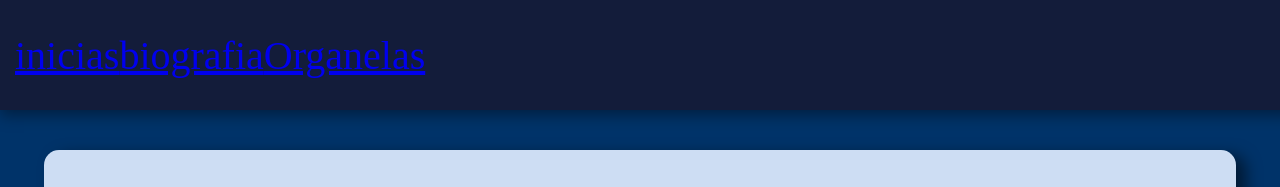
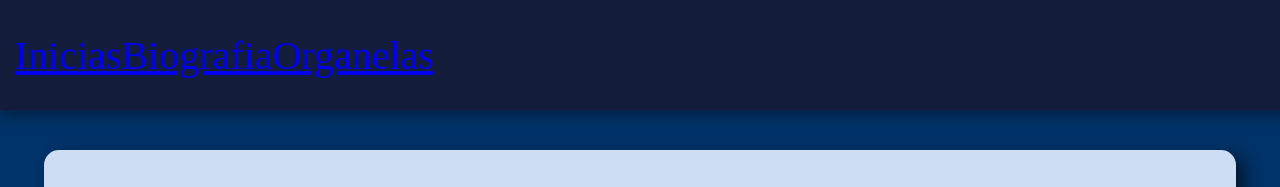
Before and after one commit to aninhabassani2010-boop/Celula, a plain HTML site: page biografia.html in a window 1280 px wide. Shown: the top 187 px of the page. Drawn offline with Linux system fonts and the light colour scheme.

Commit message:
Fix HTML formatting and content structure

```diff
--- a/biografia.html
+++ b/biografia.html
@@ -9,10 +9,10 @@
 <body class="body_b">
     <header class="header_b">
         <a href="https://aninhabassani2010-boop.github.io/Celula/" target="_blank" rel="noopener noreferrer">
-  inicias
+  Inicias
 </a>
         <a href="https://aninhabassani2010-boop.github.io/Celula/biografia.html" target="_blank" rel="noopener noreferrer">
-  biografia
+  Biografia
 </a>
         <a href="https://aninhabassani2010-boop.github.io/Celula/organelas.html" target="_blank" rel="noopener noreferrer">
   Organelas
```
